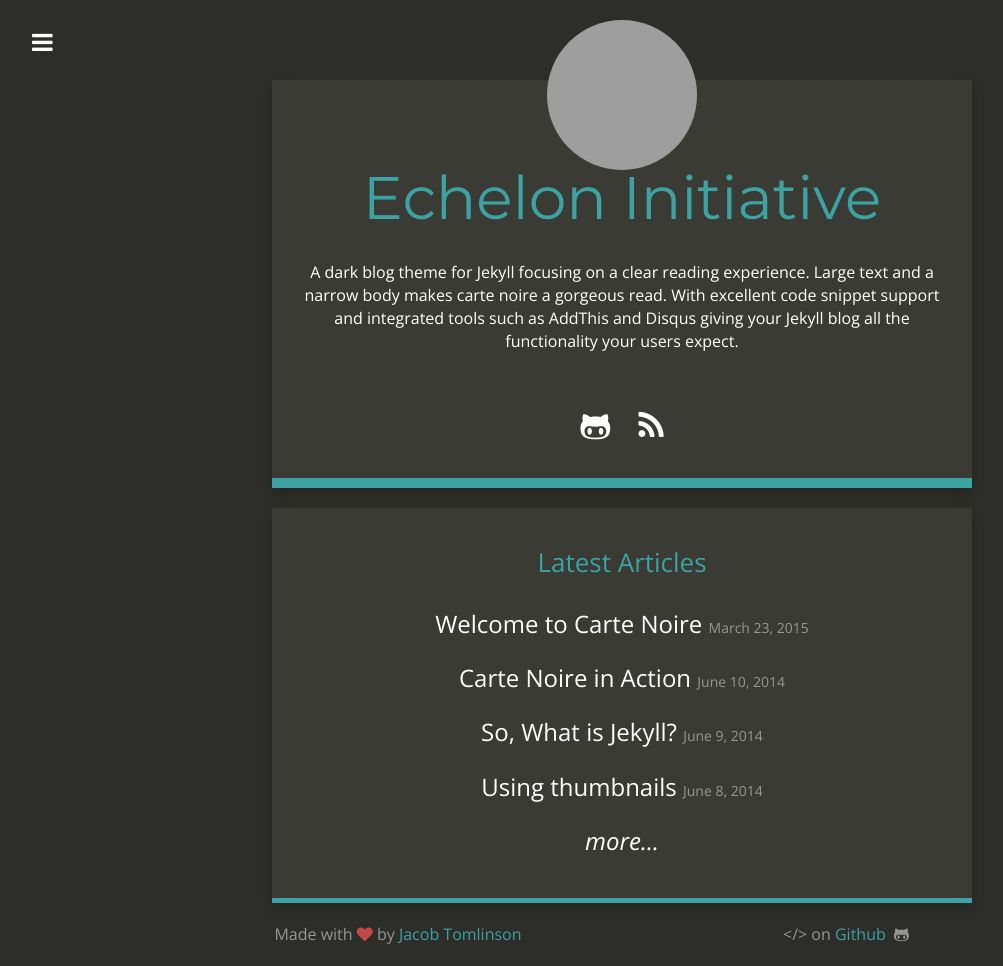
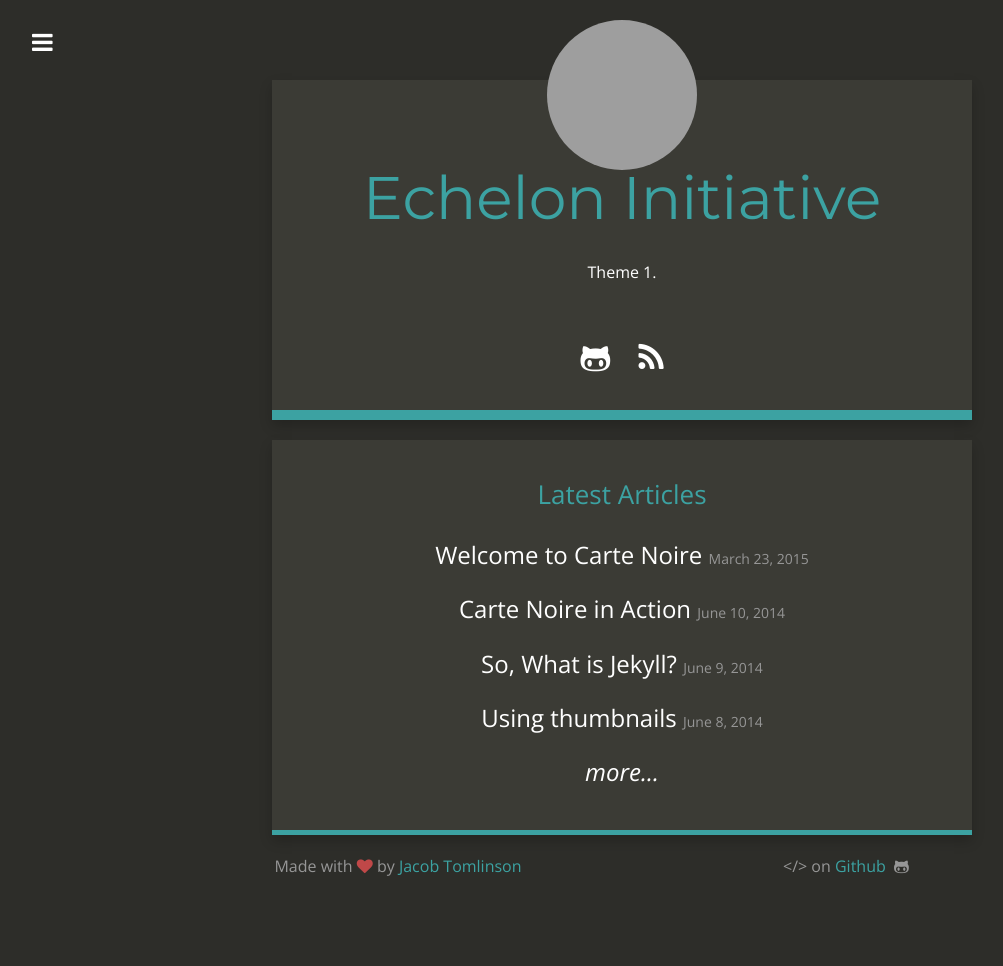
Before and after one commit to Rebelief/echelon.initiative, a Jekyll site: the page built from index.html, in a window 1280 px wide. Shown: the whole page, without its empty margins (18-1021 px from the left). Built offline with Jekyll 4.4.1, drawn with Linux system fonts in a browser that asks for light colours; nearby versions of some CDN libraries; after the commit the page ends 900 px from its top, so only the background shows below that; grey boxes are pictures that could not be loaded.

Commit message:
Update _config.yml

```diff
--- a/_config.yml
+++ b/_config.yml
@@ -4,7 +4,7 @@
 description: "We are building safer tomorrows"
 baseurl: ""
 url: ""
-title_description: "A dark blog theme for Jekyll focusing on a clear reading experience. Large text and a narrow body makes carte noire a gorgeous read. With excellent code snippet support and integrated tools such as AddThis and Disqus giving your Jekyll blog all the functionality your users expect."
+title_description: "Theme 1."
 title_image: "https://www.gravatar.com/avatar/00000000000000000000000000000000?s=500&d=mm"
 google_analytics: "UA-20365477-4"
 disqus_account: cartenoire
```
